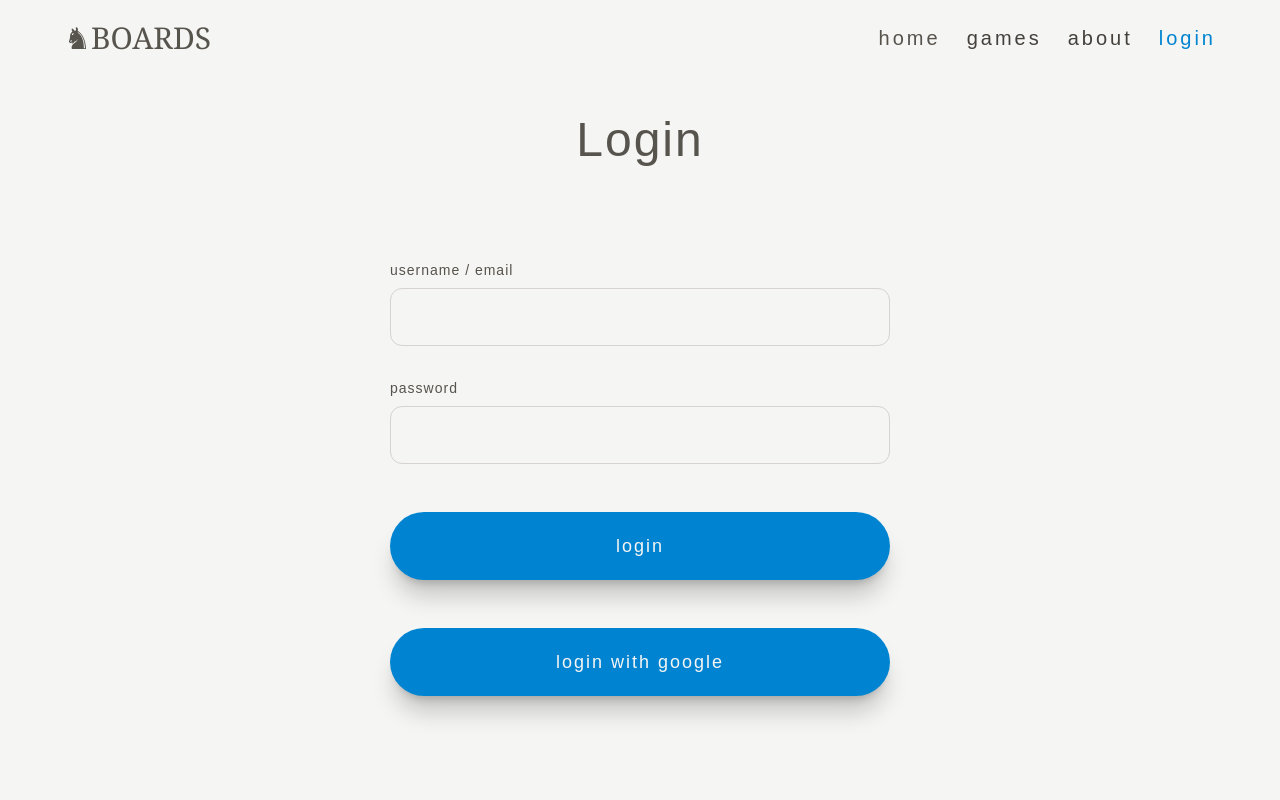
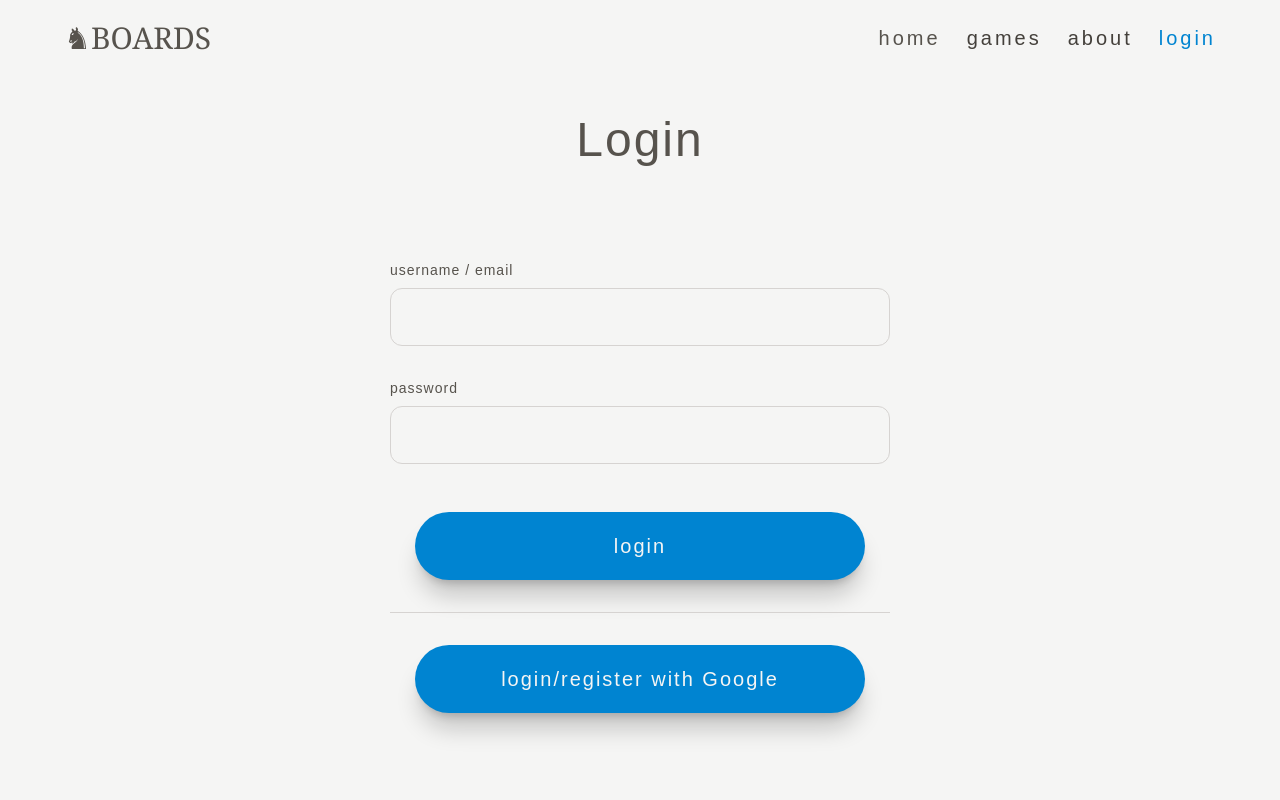
Before and after one commit to delgadociteriowa/boards-mint, a Next.js app: page /login in a window 1280 px wide. Shown: the top 800 px of the page. Built offline with nearby package versions, Linux system fonts and the light colour scheme; no server answers.

Commit message:
feat: OAuth base functionality. UI fixes.

```diff
--- a/src/app/account/page.tsx
+++ b/src/app/account/page.tsx
@@ -140,7 +140,7 @@ const Account = () => {
             </div>
             <button
               onClick={handleLogout}
-              className="bg-sky-600 hover:bg-sky-500 py-5 rounded-full text-center text-stone-100 text-lg tracking-[2px] mt-4 shadow-xl/20  cursor-pointer"
+              className="bg-sky-600 hover:bg-sky-500 py-5 rounded-full text-center text-stone-100 text-xl tracking-[2px] mx-auto mt-10 shadow-xl/20  cursor-pointer w-[90%]"
             >
               log out
             </button>
--- a/src/app/login/page.tsx
+++ b/src/app/login/page.tsx
@@ -45,7 +45,7 @@ const Login = () => {
           Login
         </h3>
 
-        <section className="w-[90%] mx-auto max-w-[500px] py-20 text-stone-700 mb-40">
+        <section className="w-[90%] mx-auto max-w-[500px] py-20 text-stone-700 mb-26">
           <form onSubmit={handleLogin} className="flex flex-col gap-8">
             <div className="flex flex-col gap-2">
               <label className="text-stone-600 tracking-[1px] text-sm">
@@ -78,7 +78,7 @@ const Login = () => {
             <button
               type="submit"
               disabled={loading}
-              className={`py-5 rounded-full text-center text-stone-100 text-lg tracking-[2px] mt-4 shadow-xl/20
+              className={`py-5 rounded-full text-center text-stone-100 text-xl tracking-[2px] mx-auto mt-4 shadow-xl/20 w-[90%]
                 ${loading
                   ? "bg-stone-400 cursor-not-allowed"
                   : "bg-sky-600 hover:bg-sky-500 cursor-pointer"}
@@ -86,17 +86,18 @@ const Login = () => {
             >
               {loading ? "loading..." : "login"}
             </button>
+            <div className="w-full h-px bg-stone-300"></div>
             <button
               type="button"
               onClick={() => signIn("google", { callbackUrl: "/account" })}
               disabled={loading}
-              className={`py-5 rounded-full text-center text-stone-100 text-lg tracking-[2px] mt-4 shadow-xl/20
+              className={`py-5 rounded-full text-center text-stone-100 text-xl tracking-[2px] mx-auto shadow-xl/20 w-[90%]
                 ${loading
                   ? "bg-stone-400 cursor-not-allowed"
                   : "bg-sky-600 hover:bg-sky-500 cursor-pointer"}
               `}
             >
-              {loading ? "loading..." : "login with google"}
+              {loading ? "loading..." : "login/register with Google"}
             </button>
           </form>
         </section>
--- a/src/app/privacy/page.tsx
+++ b/src/app/privacy/page.tsx
@@ -11,6 +11,7 @@ const Privacy = () => {
             <p className="text-left text-stone-600 leading-relaxed w-[100%] mt-10 mx-6">This site uses <a className="text-blue-600 hover:text-blue-500 font-bold" href="https://vercel.com/docs/analytics/privacy-policy" target="_blank" rel="noopener noreferrer">Vercel Web Analytics</a> to anonymously measure visits. No cookies are set, users are not identified or tracked.</p>
             <p className="text-left text-stone-600 leading-relaxed w-[100%] mt-4 mx-6"><a className="text-blue-600 hover:text-blue-500 font-bold" href="https://vercel.com/docs/analytics/privacy-policy" target="_blank" rel="noopener noreferrer">Vercel Web Analytics</a> is designed with a privacy-focused approach and aligns with leading data protection authority guidance. It does not collect personal identifiers that track or cross-check end users&apos; data across different applications or websites. By default, it uses only aggregated data that cannot identify or re-identify end users. Additionally, <a className="text-blue-600 hover:text-blue-500 font-bold" href="https://vercel.com/docs/analytics/privacy-policy" target="_blank" rel="noopener noreferrer">Vercel Web Analytics</a> does not use cookies and identifies visitors through a hash created from the incoming request, which is valid for a single day and automatically reset. More information in <a className="text-blue-600 hover:text-blue-500 font-bold" href="https://vercel.com/docs/analytics/privacy-policy" target="_blank" rel="noopener noreferrer">Vercel Web Analytics Privacy Policy</a>.</p>
             <p className="text-left text-stone-600 leading-relaxed w-[100%] mt-4 mx-6">Boards is a totally free virtual board game app and a passion project. It is not affiliated with or endorsed by any trademark.</p>
+            <p className="text-left text-stone-600 leading-relaxed w-[100%] mt-4 mx-6">When registering through a Google account, the platform collects only basic information, personal data that the user has chosen to make publicly available through their Google profile. This information is used solely for the purpose of creating, authenticating, and managing the user’s account within the platform. Users have the right to and can delete their account at any time. Upon deletion, the account and all personal data associated with the account will be permanently removed from the database.</p>
             <p className="text-center text-xl text-stone-600 tracking-[2px] leading-relaxed w-[100%] mt-10">Boards v1.1.0</p>
           </section>
         </main>
--- a/src/models/User.ts
+++ b/src/models/User.ts
@@ -18,7 +18,7 @@ const UserSchema = new Schema<IUser>(
     },
     lastname: {
       type: String,
-      required: [true, 'Your last name is required'],
+      required: false,
     },
     username: {
       type: String,
@@ -32,7 +32,8 @@ const UserSchema = new Schema<IUser>(
     },
     password: {
       type: String,
-      required: [true, 'A Password is required'],
+      required: false,
+      select: false,
     },
   },
   {
--- a/src/utils/authOptions.ts
+++ b/src/utils/authOptions.ts
@@ -30,7 +30,7 @@ export const authOptions: NextAuthOptions = {
           isEmail
             ? { email: identifier.toLowerCase() }
             : { username: identifier }
-        );
+        ).select('+password');
 
         if (!user || !user.password) return null;
 
@@ -83,16 +83,18 @@ export const authOptions: NextAuthOptions = {
       return token
     },
 
-    async signIn({ user, profile, account }) {
-      if (account?.provider !== "google") {
-        return true;
-      }
-
+    async signIn({ profile, account }) {
+      if (account?.provider !== "google") return true;
       if (!profile?.email) return false;
 
       await connectDB();
-      const userExist = await User.findOne({ email: profile.email })
-      if (!userExist) {
+
+      const user = await User.findOne({ email: profile.email })
+
+      if (!user) {
+        const fullName = profile.name ?? '';
+        const [firstname = '', lastname = ''] = fullName.split(' ');
+
         const username =
           profile.name?.replace(/\s+/g, "").toLowerCase().slice(0, 20) ??
           profile.email.split("@")[0];
@@ -100,12 +102,16 @@ export const authOptions: NextAuthOptions = {
         await User.create({
           email: profile.email,
           username,
+          firstname,
+          lastname
         });
       }
       return true
     },
 
     async session({ session, token }) {
+      if (!token.id) return session;
+
       await connectDB();
       const user = await User.findById(token.id);
 
```
